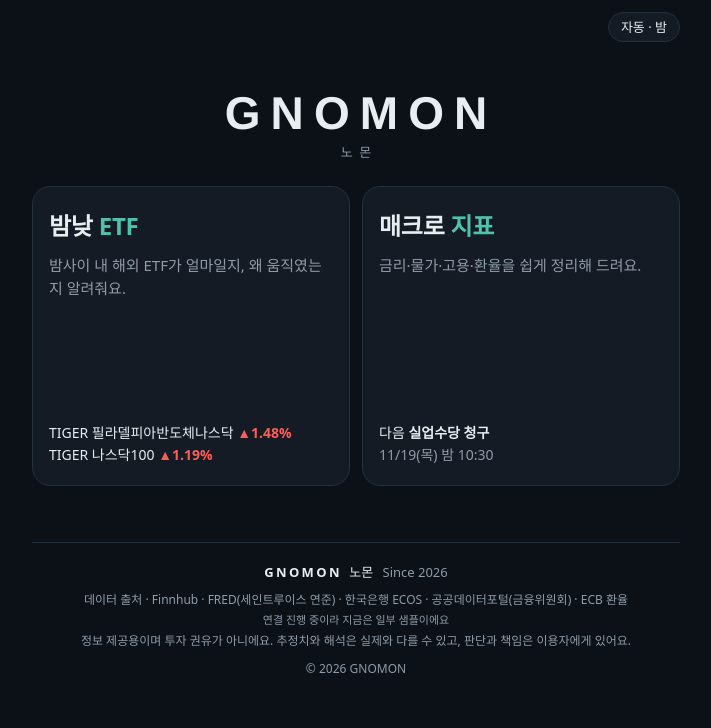
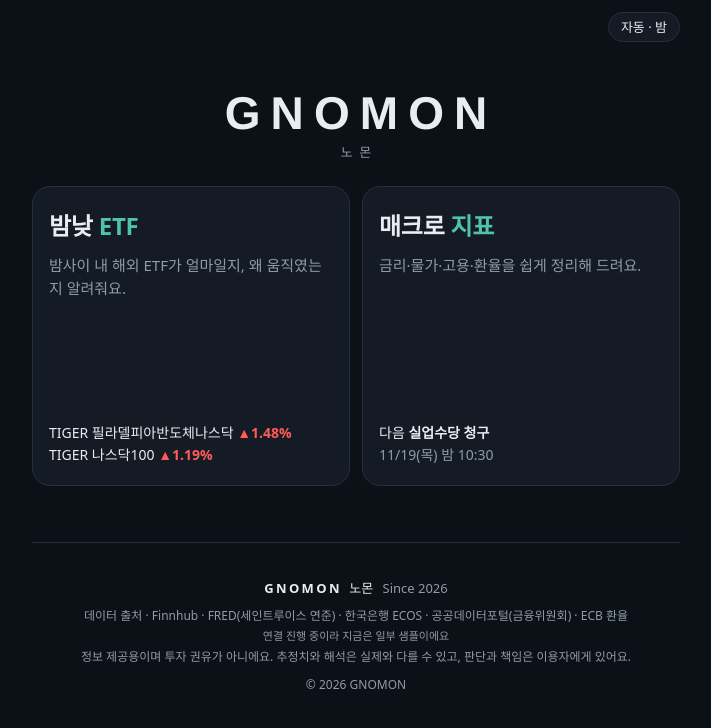
Before and after one commit to 10junsuya/bamnat-etf, a plain HTML site: page index.html in a window 1280 px wide. Shown: the whole page, without its empty margins (284-995 px from the left). Drawn offline with Linux system fonts and the light colour scheme; a web font is replaced by a local one.

Commit message:
Footer: more space below divider
Co-Authored-By: Claude Opus 5.5 <noreply@anthropic.com>
Claude-Session: https://claude.ai/code/session_01AL1v2KF3rAEqtKQ2LN796p

```diff
--- a/index.html
+++ b/index.html
@@ -163,7 +163,7 @@ textarea.code{width:100%; min-height:64px; border:1px solid var(--line); backgro
 .landing.main{padding-top:6vh}
 .mlogo{display:flex; flex-direction:column; align-items:center; gap:6px; margin-bottom:8px; color:var(--ink)}
 .wordmark{font-size:46px; font-weight:800; letter-spacing:.22em; padding-left:.22em; line-height:1; font-family:"IBM Plex Sans KR", "Helvetica Neue", Arial, sans-serif}
-.sitefoot{margin:48px 0 12px; padding-top:18px; border-top:1px solid var(--line); text-align:center; font-size:12px; line-height:1.8; color:var(--muted)}
+.sitefoot{margin:48px 0 12px; padding-top:34px; border-top:1px solid var(--line); text-align:center; font-size:12px; line-height:1.8; color:var(--muted)}
 .sitefoot .sf-brand{font-size:13px; color:var(--ink); margin-bottom:4px} .sitefoot .sf-brand b{letter-spacing:.18em; margin-right:4px} .sitefoot .sf-brand span{color:var(--muted); margin-left:6px}
 .sitefoot .sf-note{display:block; font-size:11px} .sitefoot .sf-copy{margin-top:6px}
 .wordmark-ko{font-size:13px; letter-spacing:.5em; padding-left:.5em; color:var(--muted)}
```
